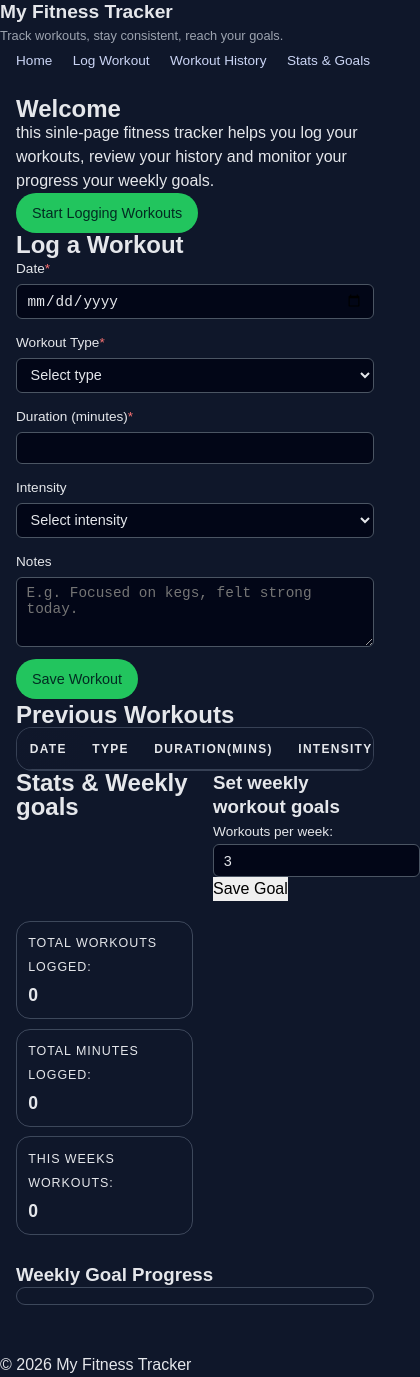
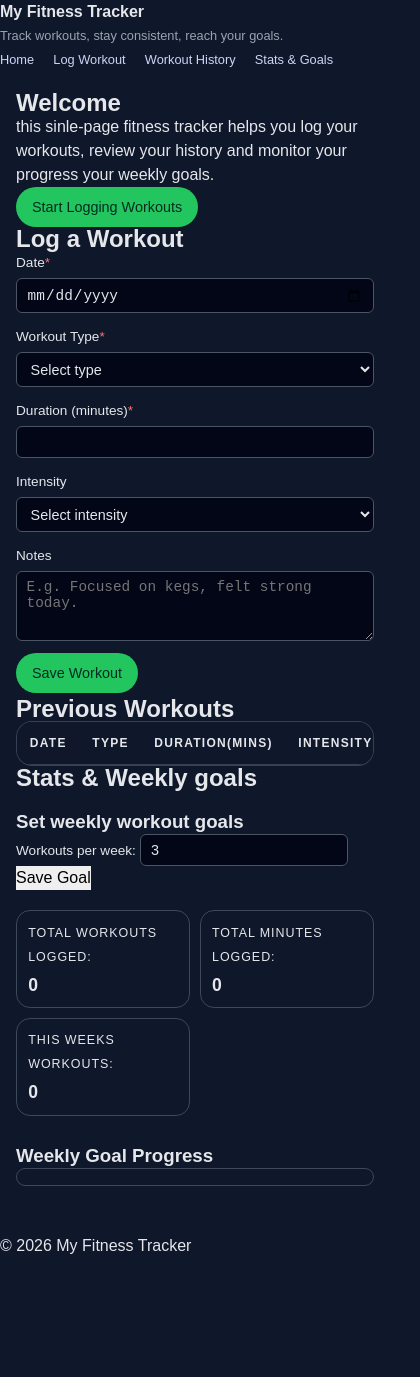
Before and after one commit to colin-182/colin_k_UCD_JS, a plain HTML site: page index.html in a window 390 px wide. Shown: the whole page, 420 px wide, since content can reach past the window. After the commit the page ends 1258 px from the top, so only its background shows below. Drawn offline with Linux system fonts and the light colour scheme.

Commit message:
css finished
overall and first draft css finished. debug and fixes to come.

added in options for toggle button, and response scroll for main page

```diff
--- a/style.css
+++ b/style.css
@@ -308,3 +308,64 @@ th {
 .them-toggle-btn:hover {
     border-color: var(--accent);
 }
+
+/* overall responsiveness */
+@media (max-width: 768px) {
+  .site-header {
+    flex-direction: column;
+    align-items: flex-start;
+    gap: 0.45rem;
+  }
+
+  .main-nav {
+    display: flex;
+    width: 100%;
+    flex-wrap: wrap;
+    gap: 0.4rem;
+  }
+
+  .main-nav a {
+    margin-left: 0;
+    margin-right: 0.8rem;
+    font-size: 0.8rem;
+  }
+
+  main {
+    margin-top: 1.2rem;
+  }
+
+  .section {
+    padding: 1.4rem 1.1rem 1.5rem;
+  }
+
+  .section-stats {
+    grid-template-columns: minmax(0, 1fr);
+  }
+
+  .progress-card {
+    grid-column: span 1;
+  }
+
+  table {
+    min-width: 500px;
+  }
+}
+
+@media (max-width: 480px) {
+  .logo h1 {
+    font-size: 1rem;
+  }
+
+  .section h2 {
+    font-size: 1.1rem;
+  }
+
+  .theme-toggle-btn {
+    right: 0.8rem;
+    bottom: 0.9rem;
+  }
+}
+
+html {
+  scroll-behavior: smooth;
+}
```
